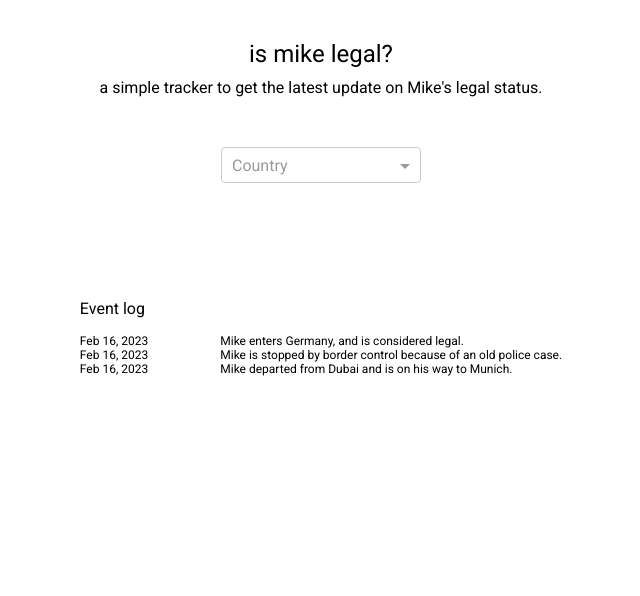
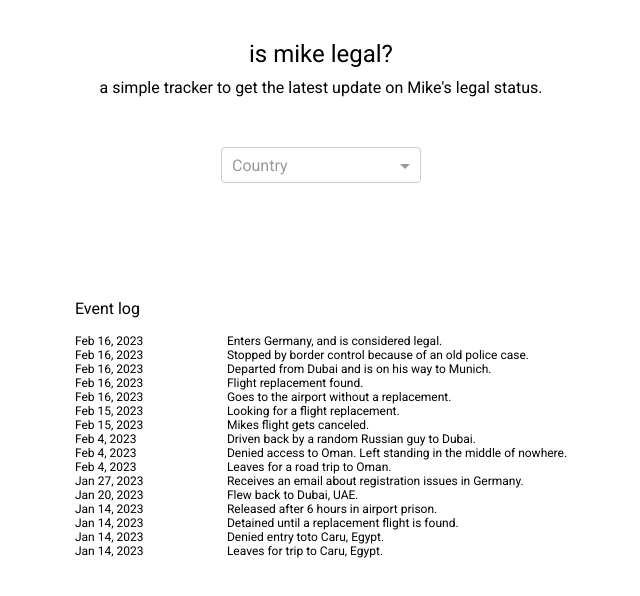
Before and after one commit to otmanesabir/is-mike-legal, an Angular app: page / in a window 1280 px wide. Shown: the top 596 px of the page, without its empty margins (319-959 px from the left). Built offline with nearby package versions, Linux system fonts and the light colour scheme.

Commit message:
mike-00 add more events

```diff
--- a/src/app/app.component.ts
+++ b/src/app/app.component.ts
@@ -58,18 +58,69 @@ export class AppComponent implements OnInit {
     }
 
   get eventLogs(): LogEventInterface[] {
-      const timestamp = new Date();
       return [{
-          title: 'Mike enters Germany, and is considered legal.',
-          timestamp
+          title: 'Enters Germany, and is considered legal.',
+          timestamp: new Date('02/16/2023')
       },
           {
-              title: 'Mike is stopped by border control because of an old police case.',
-              timestamp
+              title: 'Stopped by border control because of an old police case.',
+              timestamp: new Date('02/16/2023')
           },
           {
-              title: 'Mike departed from Dubai and is on his way to Munich.',
-              timestamp
+              title: 'Departed from Dubai and is on his way to Munich.',
+              timestamp: new Date('02/16/2023')
+          },
+          {
+              title: 'Flight replacement found.',
+              timestamp: new Date('02/16/2023')
+          },
+          {
+              title: 'Goes to the airport without a replacement.',
+              timestamp: new Date('02/16/2023')
+          },
+          {
+              title: 'Looking for a flight replacement.',
+              timestamp: new Date('02/15/2023')
+          },
+          {
+              title: 'Mikes flight gets canceled.',
+              timestamp: new Date('02/15/2023')
+          },
+          {
+              title: 'Driven back by a random Russian guy to Dubai.',
+              timestamp: new Date('02/04/2023')
+          },
+          {
+              title: 'Denied access to Oman. Left standing in the middle of nowhere.',
+              timestamp: new Date('02/04/2023')
+          },
+          {
+              title: 'Leaves for a road trip to Oman.',
+              timestamp: new Date('02/04/2023')
+          },
+          {
+              title: 'Receives an email about registration issues in Germany.',
+              timestamp: new Date('01/27/2023')
+          },
+          {
+              title: 'Flew back to Dubai, UAE.',
+              timestamp: new Date('01/20/2023')
+          },
+          {
+              title: 'Released after 6 hours in airport prison.',
+              timestamp: new Date('01/14/2023')
+          },
+          {
+              title: 'Detained until a replacement flight is found.',
+              timestamp: new Date('01/14/2023')
+          },
+          {
+              title: 'Denied entry toto Caru, Egypt.',
+              timestamp: new Date('01/14/2023')
+          },
+          {
+              title: 'Leaves for trip to Caru, Egypt.',
+              timestamp: new Date('01/14/2023')
           },
       ]
   }
--- a/src/modules/history-log/components/history-log-line/history-log-line.component.html
+++ b/src/modules/history-log/components/history-log-line/history-log-line.component.html
@@ -1,4 +1,4 @@
-<div>
+<div class="timestamp">
     {{ logEvent?.timestamp | date }}
 </div>
 
--- a/src/modules/history-log/components/history-log-line/history-log-line.component.scss
+++ b/src/modules/history-log/components/history-log-line/history-log-line.component.scss
@@ -4,4 +4,8 @@
   font-weight: 200;
   display: flex;
   gap: 72px;
+
+  .timestamp {
+    width: 80px;
+  }
 }
```
